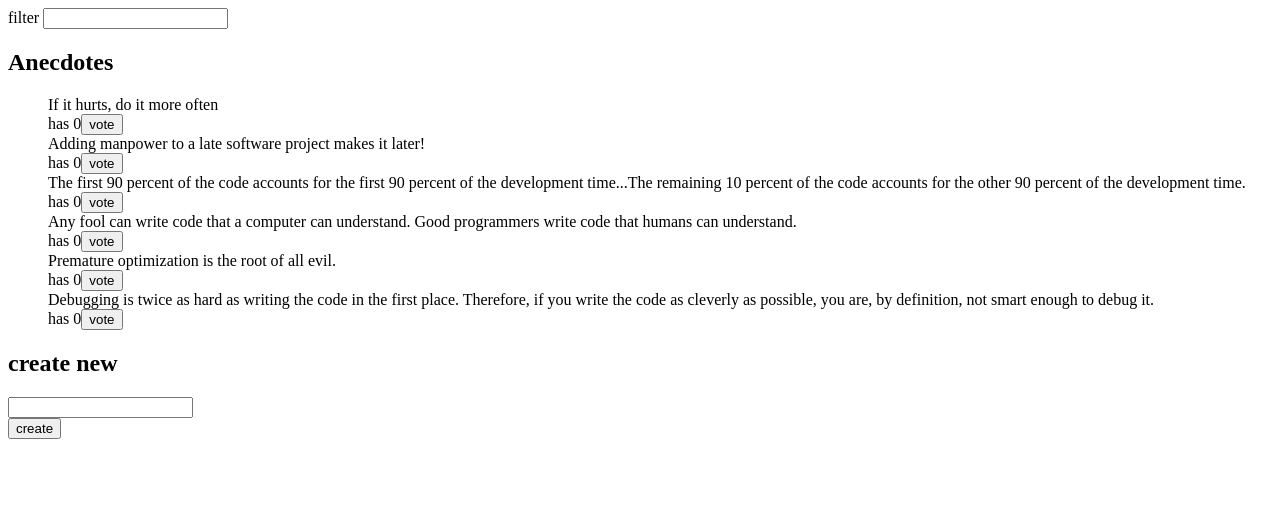
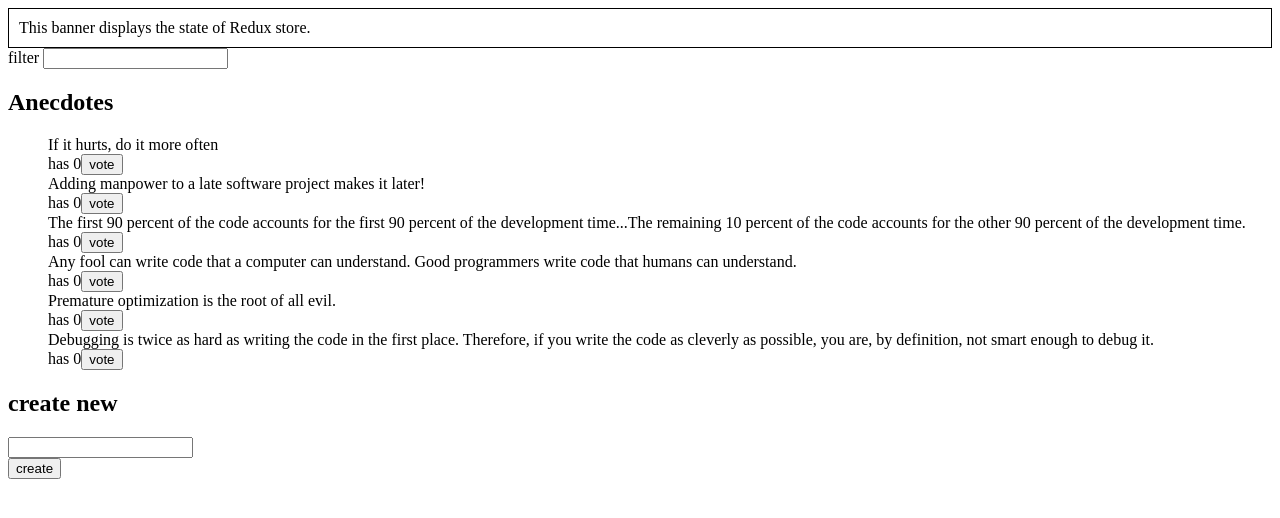
Before and after one commit to lone-ion/Full-Stack-Open-2022, a React (Vite) app in the folder part6/redux-anecdotes/: page / in a window 1280 px wide. Shown: the top 518 px of the page. Built offline with nearby package versions, Linux system fonts and the light colour scheme.

Commit message:
finish ex-6.12 Better Anecdotes, step 10

```diff
--- a/part6/redux-anecdotes/src/App.jsx
+++ b/part6/redux-anecdotes/src/App.jsx
@@ -1,11 +1,13 @@
 import Anecdotes from './components/AnecdoteList'
 import AnecdoteForm from './components/AnecdoteForm'
 import Filter from './components/Filter'
+import Notification from './components/Notification'
 
 const App = () => {
 
   return (
     <div>
+      <Notification />
       <Filter />
       <h2>Anecdotes</h2>
       <Anecdotes />
--- a/part6/redux-anecdotes/src/components/Notification.js
+++ b/part6/redux-anecdotes/src/components/Notification.jsx
@@ -1,4 +1,13 @@
+import { useSelector } from 'react-redux'
+
 const Notification = () => {
+  const notification = useSelector(state => {
+
+      return state.notification
+
+  })
+  console.log(notification);
+
   const style = {
     border: 'solid',
     padding: 10,
@@ -6,7 +15,7 @@
   }
   return (
     <div style={style}>
-      render here notification...
+      {notification}
     </div>
   )
 }
--- a/part6/redux-anecdotes/src/reducers/filterReducer.js
+++ b/part6/redux-anecdotes/src/reducers/filterReducer.js
@@ -1,7 +1,7 @@
 import { createSlice } from '@reduxjs/toolkit'
 
 const filterSlice = createSlice({
-  name: 'anecdotes',
+  name: 'filtering',
   initialState: 'ALL',
   reducers: {
     filterChange(state, action) {
--- /dev/null
+++ b/part6/redux-anecdotes/src/reducers/notificationReducer.js
@@ -0,0 +1,15 @@
+import { createSlice } from '@reduxjs/toolkit'
+
+const notificationSlice = createSlice({
+  name: 'notification',
+  initialState: 'This banner displays the state of Redux store.',
+  reducers: {
+    displayMessage(state, action) {
+
+      return initialState
+    }
+  }
+})
+
+export const { displayMessage } = notificationSlice.actions
+export default notificationSlice.reducer
--- a/part6/redux-anecdotes/src/store.js
+++ b/part6/redux-anecdotes/src/store.js
@@ -2,11 +2,13 @@
 
 import filterReducer from './reducers/filterReducer'
 import anecdoteReducer from './reducers/anecdoteReducer'
+import notificationReducer from './reducers/notificationReducer'
 
 const store = configureStore({
   reducer: {
     anecdotes: anecdoteReducer,
-    filter: filterReducer
+    filter: filterReducer,
+    notification: notificationReducer
   }
 })
 
```
